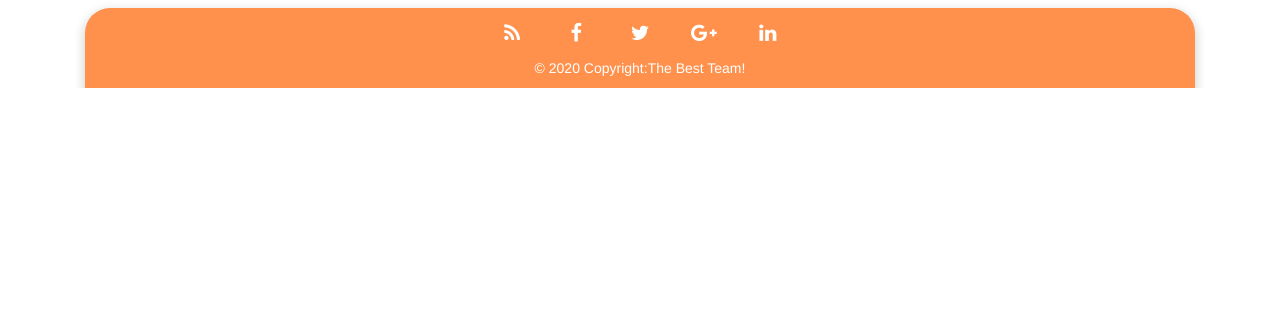
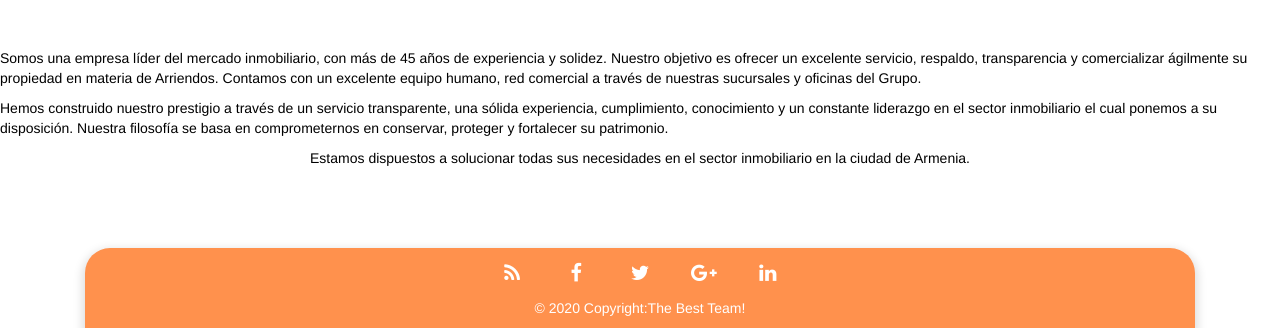
Before and after one commit to PaolaRoa/airbnb_criollo, a PHP site: page / in a window 1280 px wide; the page is wider, and only the part inside the window is pictured. Shown: the part 1391-1719 px from the top of that part. Before the commit the page ends 1479 px from the top of that part, so only its background shows below. Run offline with PHP 8.4, Linux system fonts and the light colour scheme; some libraries are stand-ins or nearby versions.

Commit message:
index2603212112pm

```diff
--- a/index.php
+++ b/index.php
@@ -26,8 +26,8 @@
                 <ul class="menu">
                     <li><a href="#">Inicio</a></li>
                     <li><a href="#">Casas</a></li>
-                    <li><a href="#">Contacto</a></li>
-                    <li><a href="#">Nosotros</a>
+                    <li><a href="#contacto">Contacto</a></li>
+                    <li><a href="#nosotros">Nosotros</a>
                     <li><a href="#">Inicia Sesión/Registrate</a>
                         <ul class="submenu">
                             <li><a href="./views/Login.php">ingresar</a></li>
@@ -88,6 +88,24 @@
         </div>
         <!-- CARDS TUR END-->
 
+        <!-- OUR -->
+        <a name="nosotros"></a>
+        <div class="ourcont">
+            <p>Somos una empresa líder del mercado inmobiliario,
+              con más de 45 años de experiencia y solidez.
+              Nuestro objetivo es ofrecer un excelente servicio,
+              respaldo, transparencia y comercializar ágilmente su propiedad en materia de Arriendos.
+              Contamos con un excelente equipo humano, red comercial a través de nuestras sucursales
+              y oficinas del Grupo. </p>
+
+              <p>Hemos construido nuestro prestigio a través de un servicio transparente,
+              una sólida experiencia, cumplimiento, conocimiento y un constante liderazgo en el sector
+              inmobiliario el cual ponemos a su disposición. Nuestra filosofía se basa en comprometernos en conservar,
+              proteger y fortalecer su patrimonio. </p>
+
+              <p>Estamos dispuestos a solucionar todas sus necesidades en el sector inmobiliario en la ciudad de Armenia.</p>
+        </div>
+
 
         <!-- Footer -->
 
@@ -102,6 +120,7 @@
             <!-- Grid container -->
             <div class="container pt-4">
                 <!-- Section: Social media -->
+                <a name="contacto"></a>
                 <section class="mb-4">
                     <div class="col-md-12">
                         <div class="social">
```
Also changed, not shown: assests/css/styles.css (+118 -74 lines).
